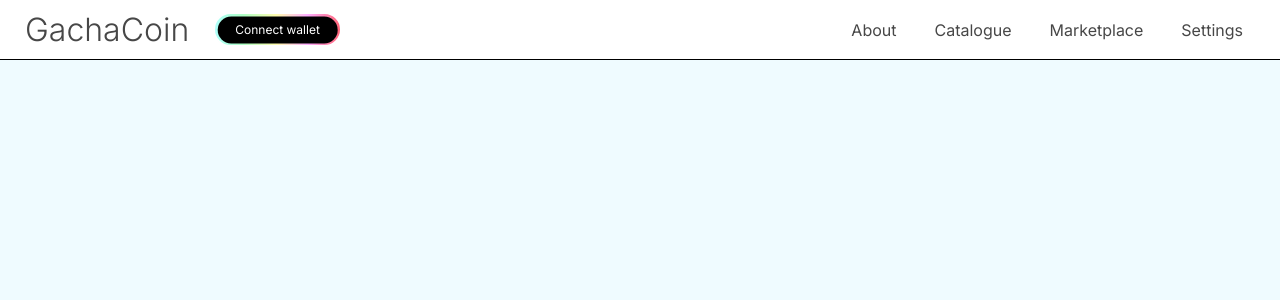
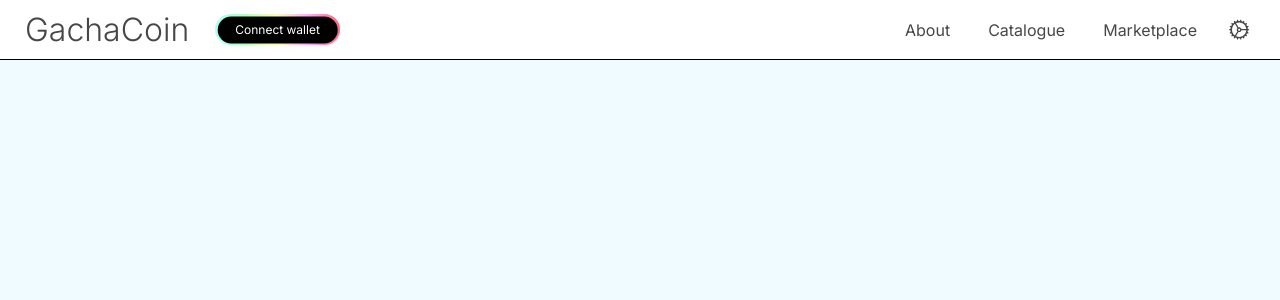
Before and after one commit to galtrapecar/gachacoin-web, a React (Create React App) app: page / in a window 1280 px wide. Shown: the top 300 px of the page. Built offline with nearby package versions, Linux system fonts and the light colour scheme.

Commit message:
add settings icon

```diff
--- /dev/null
+++ b/src/assets/index.tsx
@@ -0,0 +1,7 @@
+import { ReactComponent as GearIcon } from "./Gear.svg";
+
+const Icons = {
+  GearIcon,
+};
+
+export default Icons;
--- a/src/components/Header/Header.scss
+++ b/src/components/Header/Header.scss
@@ -25,6 +25,9 @@
     gap: 14px;
 
     &__item {
+      display: flex;
+      justify-content: center;
+      align-items: center;
       padding: 5px 10px;
       border: 2px solid transparent;
       font-weight: 18px;
@@ -39,6 +42,10 @@
         border: 2px solid $color-mono1000;
         border-radius: 999px;
       }
+
+      &:last-child {
+        padding: 2px;
+      }
     }
   }
 }
--- a/src/components/Header/Header.tsx
+++ b/src/components/Header/Header.tsx
@@ -1,5 +1,6 @@
 import { redirect, useLocation, useNavigate } from "react-router";
 import Button from "../Button/Button";
+import Icons from "../../assets";
 
 const Header = () => {
   const navigate = useNavigate();
@@ -29,7 +30,7 @@ const Header = () => {
       isVisible: isWalletConnected,
     },
     {
-      label: "Settings",
+      label: <Icons.GearIcon width={24} height={24} />,
       route: "/settings",
       isVisible: () => true,
     },
--- a/src/state.ts
+++ b/src/state.ts
@@ -1,6 +1,6 @@
 import { atom } from "recoil";
 
 export const symbolAtom = atom({
-    key: 'symbolAtom',
-    default: '•',
-})
+  key: "symbolAtom",
+  default: "•",
+});
```
Also changed, not shown: src/custom.d.ts (added, +8 -0 lines), src/assets/Gear.svg (added).
